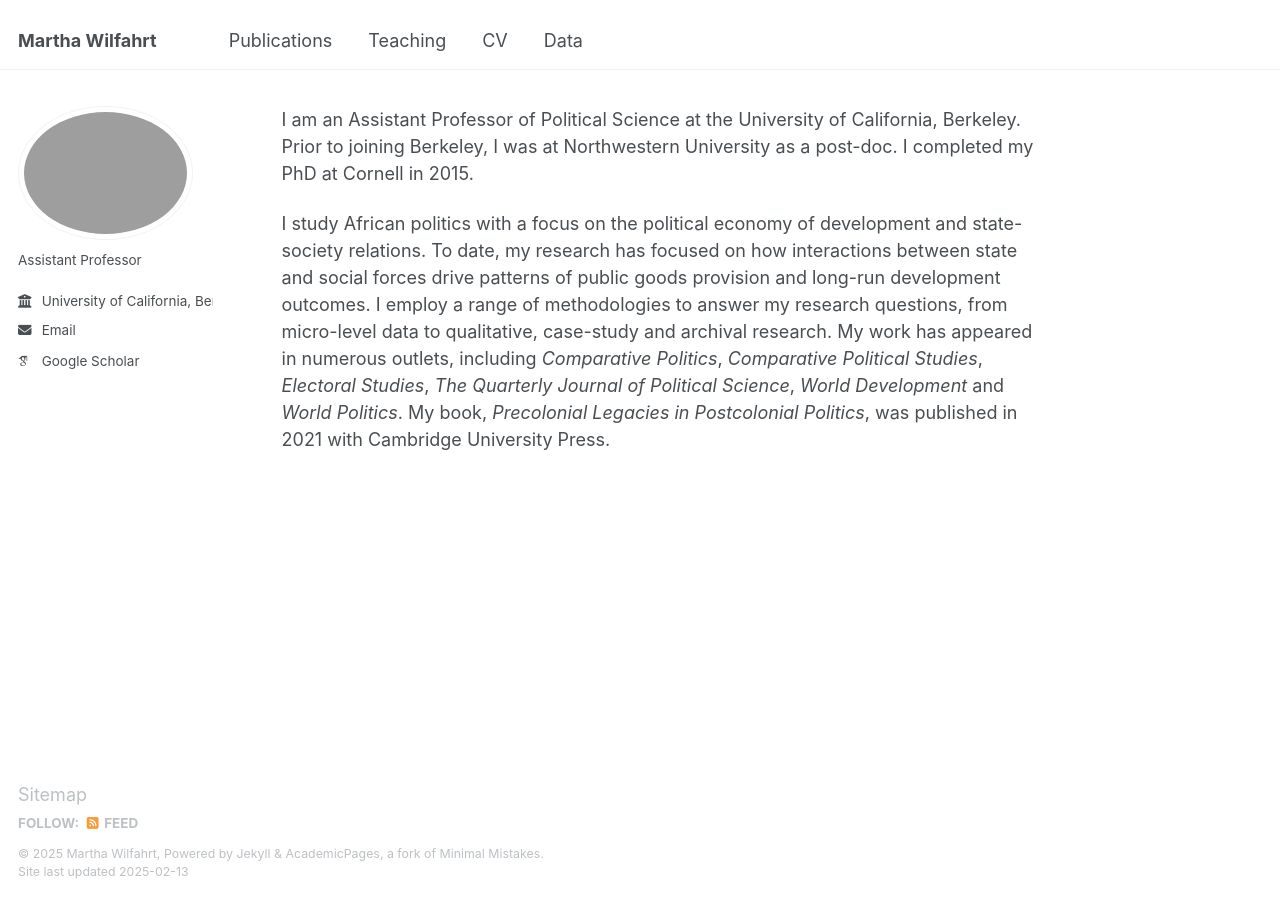
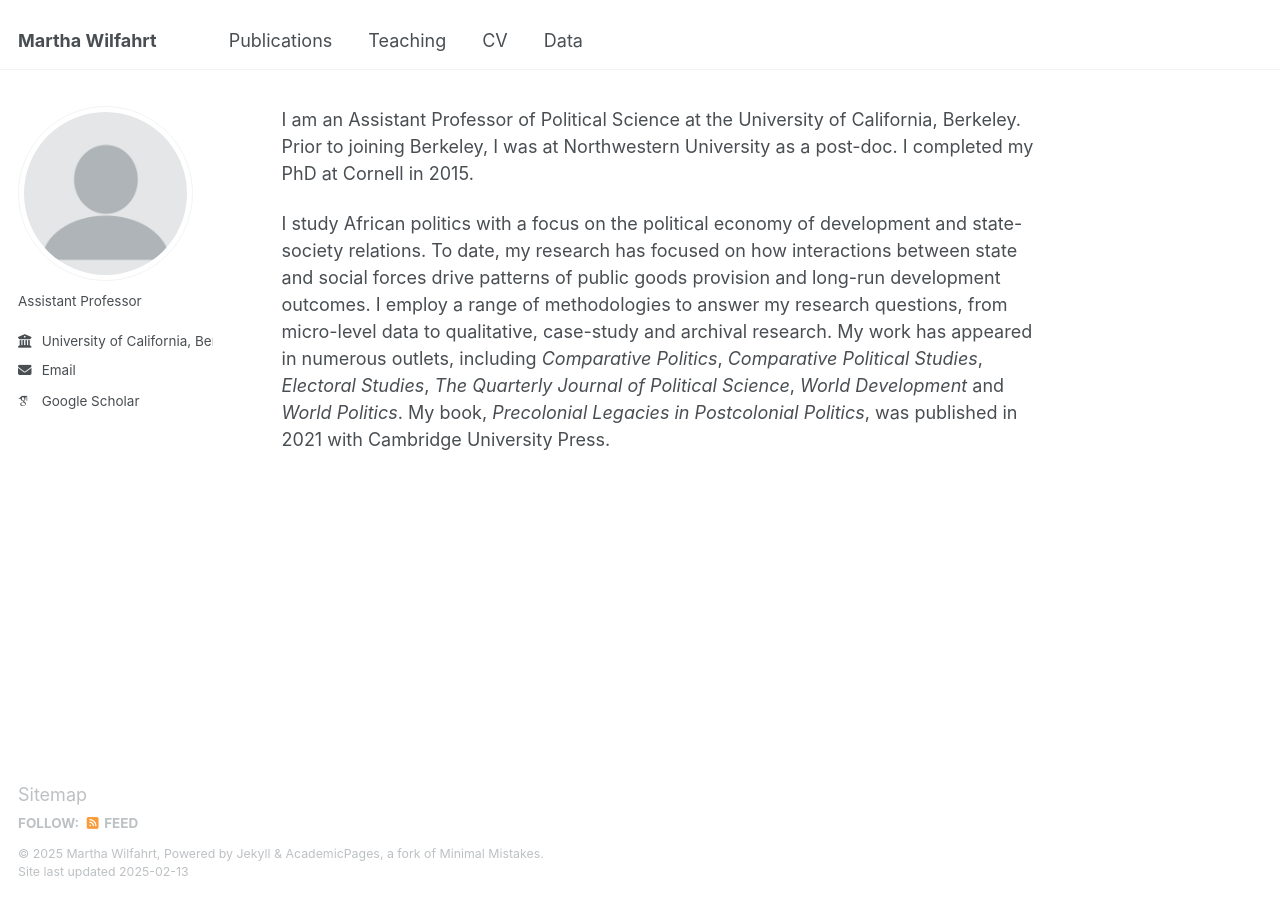
Before and after one commit to martha-wilfahrt/martha-wilfahrt.github.io, a Jekyll site: the page built from _pages/about.md, in a window 1280 px wide. Built offline with Jekyll 4.4.1, drawn with Linux system fonts in a browser that asks for light colours; some web fonts are replaced.

Commit message:
Update _config.yml

```diff
--- a/_config.yml
+++ b/_config.yml
@@ -22,7 +22,7 @@ repository               : "martha-wilfahrt.github.io"
 #               Additional customization can be done by editing /_includes/author-profile.html
 author:
   # Biographic information
-  avatar           : "MW_2.png"
+  avatar           : "profile.png"
   bio              : "Assistant Professor"
   employer         : "University of California, Berkeley"
   uri              : # URL
```
